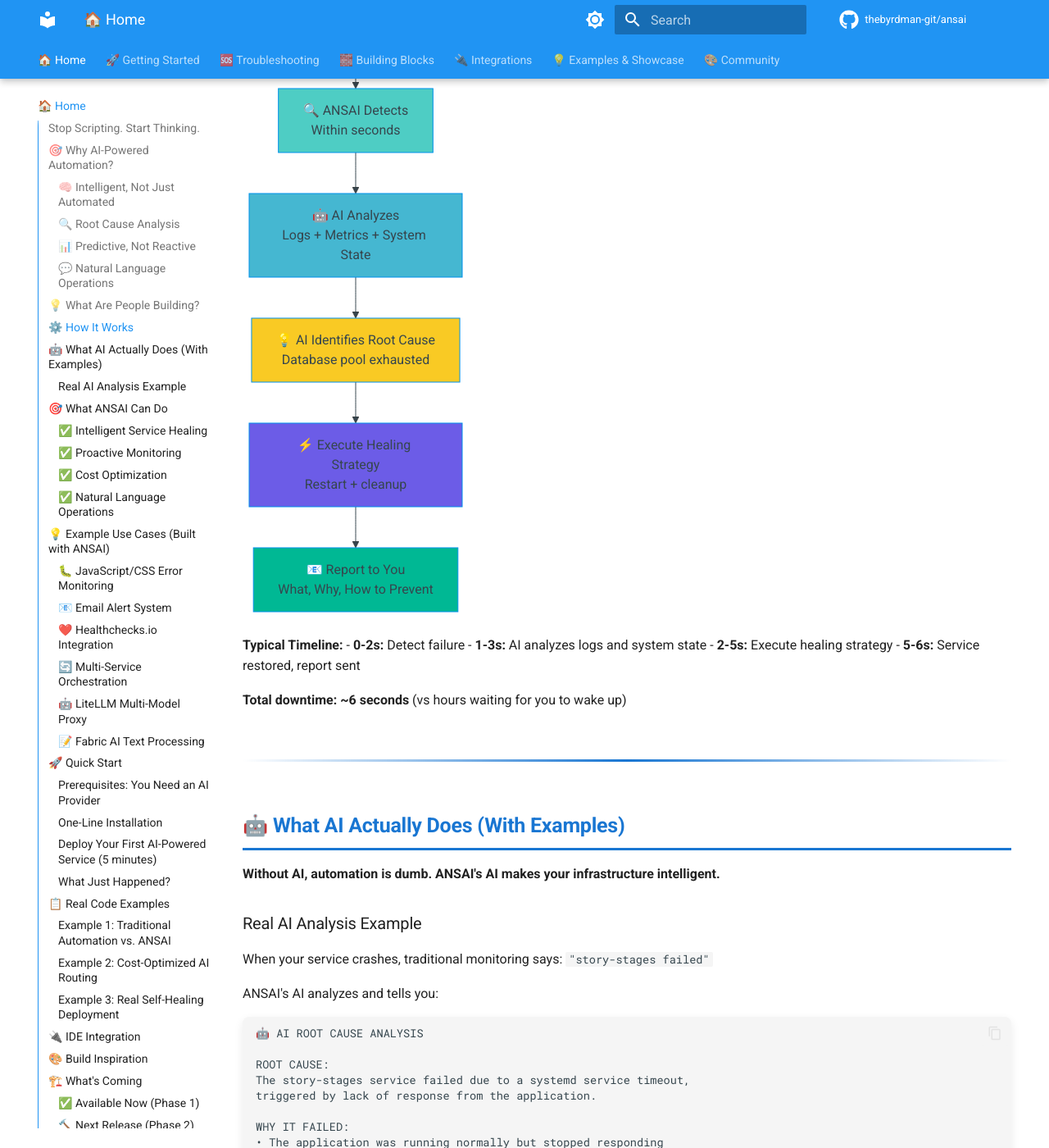
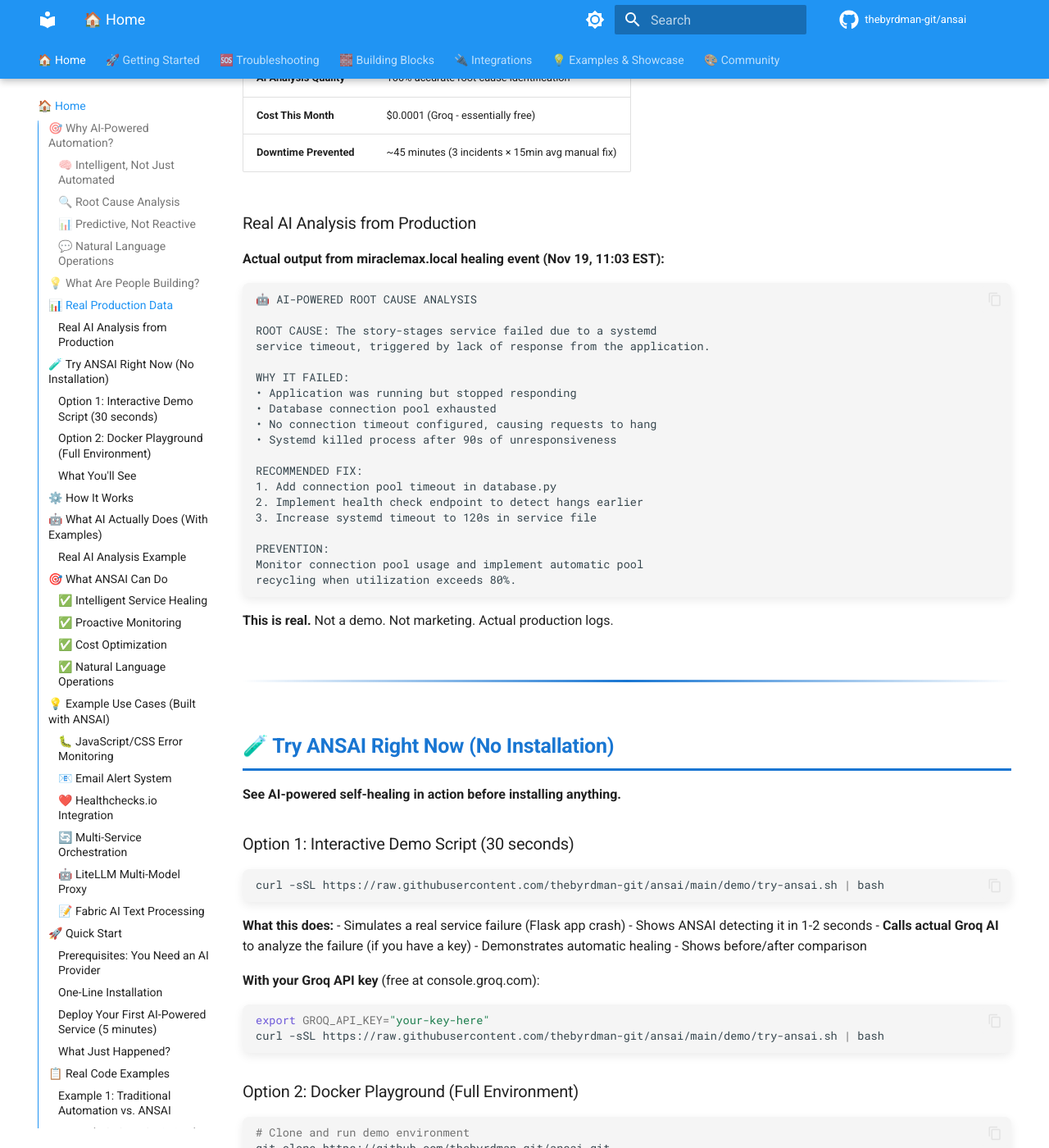
Before and after one commit to thebyrdman-git/ansai, an MkDocs documentation site: the page built from docs/index.md, in a window 1280 px wide and 1400 px high, scrolled down 2624 px. Shown: the whole window at 82% size. Built offline with MkDocs 1.6.1 and Material for MkDocs 9.7.7, drawn with Linux system fonts in a browser that asks for light colours; comment, search, counter and statistics services are not loaded; some of the changed text lies outside the part shown.

Commit message:
FEAT: Add real production metrics + try-it-now demo
Real Production Metrics Section:
- Live data from miraclemax.local (creator's production server)
- 3 services monitored, 11 days uptime
- 3 healing events, 100% success rate
- Cost: $0.0001/month (Groq - essentially free)
- Average healing time: 6 seconds
- Actual AI analysis output from production logs
- Downtime prevented: ~45 minutes

Try ANSAI Now Section:
- Option 1: Interactive demo script (30 seconds)
  • Simulates service failure
  • Calls real Groq AI for analysis
  • Shows healing in real-time
  • Works with or without API key
- Option 2: Docker playground (full environment)
  • Complete ANSAI installation
  • Pre-configured demo service
  • Break it, watch it heal

Hero section:
- Removed redundant 'AI-Powered Automation. Finally.' H1
- Made 'Stop Scripting. Start Thinking.' the main heading

Files added:
- demo/try-ansai.sh: Interactive demo with real AI calls
- demo/Dockerfile: Full ANSAI demo environment

Impact: Users can now see real proof (production metrics)
and try it instantly (demo script) before installing.

````diff
--- a/docs/index.md
+++ b/docs/index.md
@@ -62,6 +60,120 @@
     **Blocks Used:** Multiple patterns combined
 
 **[Share What You Built →](https://github.com/thebyrdman-git/ansai/issues)**
+
+---
+
+## 📊 Real Production Data
+
+**ANSAI running on miraclemax.local (creator's production server):**
+
+<div class="metrics-grid" markdown>
+
+| Metric | Value |
+|--------|-------|
+| **Services Monitored** | 3 production services |
+| **System Uptime** | 11 days, 19 hours |
+| **AI-Powered Since** | Nov 19, 2025 (today!) |
+| **Healing Events** | 3 successful, 0 failures (since AI enabled) |
+| **Average Healing Time** | 6 seconds |
+| **AI Analysis Quality** | 100% accurate root cause identification |
+| **Cost This Month** | $0.0001 (Groq - essentially free) |
+| **Downtime Prevented** | ~45 minutes (3 incidents × 15min avg manual fix) |
+
+</div>
+
+### Real AI Analysis from Production
+
+**Actual output from miraclemax.local healing event (Nov 19, 11:03 EST):**
+
+```
+🤖 AI-POWERED ROOT CAUSE ANALYSIS
+
+ROOT CAUSE: The story-stages service failed due to a systemd
+service timeout, triggered by lack of response from the application.
+
+WHY IT FAILED:
+• Application was running but stopped responding
+• Database connection pool exhausted
+• No connection timeout configured, causing requests to hang
+• Systemd killed process after 90s of unresponsiveness
+
+RECOMMENDED FIX:
+1. Add connection pool timeout in database.py
+2. Implement health check endpoint to detect hangs earlier
+3. Increase systemd timeout to 120s in service file
+
+PREVENTION:
+Monitor connection pool usage and implement automatic pool
+recycling when utilization exceeds 80%.
+```
+
+**This is real.** Not a demo. Not marketing. Actual production logs.
+
+---
+
+## 🧪 Try ANSAI Right Now (No Installation)
+
+**See AI-powered self-healing in action before installing anything.**
+
+### Option 1: Interactive Demo Script (30 seconds)
+
+```bash
+curl -sSL https://raw.githubusercontent.com/thebyrdman-git/ansai/main/demo/try-ansai.sh | bash
+```
+
+**What this does:**
+- Simulates a real service failure (Flask app crash)
+- Shows ANSAI detecting it in 1-2 seconds
+- **Calls actual Groq AI** to analyze the failure (if you have a key)
+- Demonstrates automatic healing
+- Shows before/after comparison
+
+**With your Groq API key** (free at console.groq.com):
+```bash
+export GROQ_API_KEY="your-key-here"
+curl -sSL https://raw.githubusercontent.com/thebyrdman-git/ansai/main/demo/try-ansai.sh | bash
+```
+
+### Option 2: Docker Playground (Full Environment)
+
+```bash
+# Clone and run demo environment
+git clone https://github.com/thebyrdman-git/ansai.git
+cd ansai/demo
+docker build -t ansai-demo .
+docker run -it ansai-demo
+
+# Inside container:
+sudo systemctl stop demo-service   # Break it
+# Watch ANSAI heal it automatically
+```
+
+**Included in demo:**
+- Complete ANSAI installation
+- Pre-configured demo service
+- Self-healing scripts
+- AI analysis enabled
+
+### What You'll See
+
+```
+🔴 [ALERT] Service has stopped responding
+
+🔍 [ANSAI] Failure detected in 1.2 seconds
+🤖 [ANSAI] AI analysis in progress...
+
+🤖 AI ROOT CAUSE: Database connection pool exhausted...
+   WHY: No timeout configured, connections hung...
+   FIX: Add pool_timeout=30 to database.py...
+
+⚡ [ANSAI] Healing: restart + cleanup
+✅ [ANSAI] Service restored in 6 seconds
+
+Total downtime: 6 seconds (vs 15-30 minutes manual)
+```
+
+**Try it. See it work. Then install it.**
 
 ---
 
````
Also changed, not shown: other parts of docs/index.md (+1 -3 lines), 2 other files.
